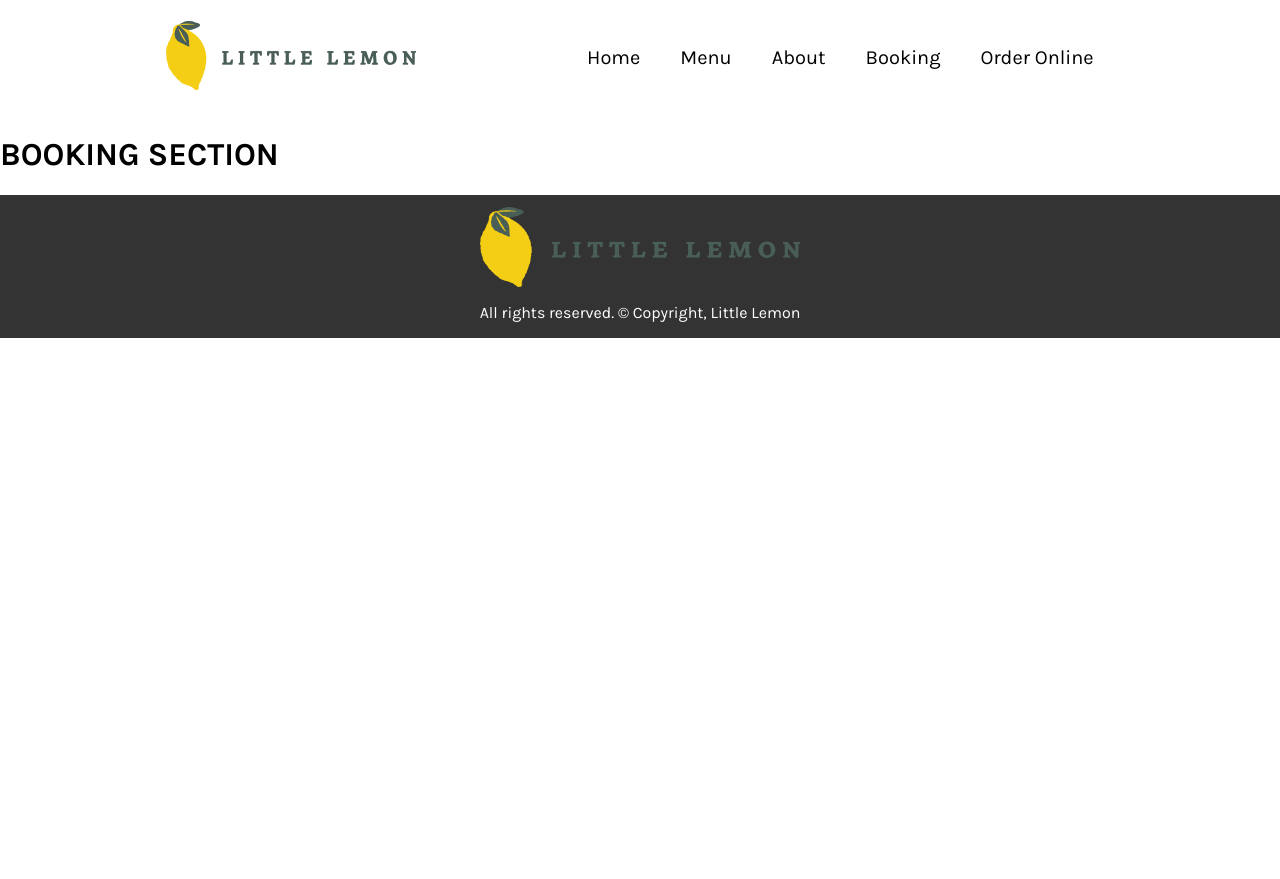
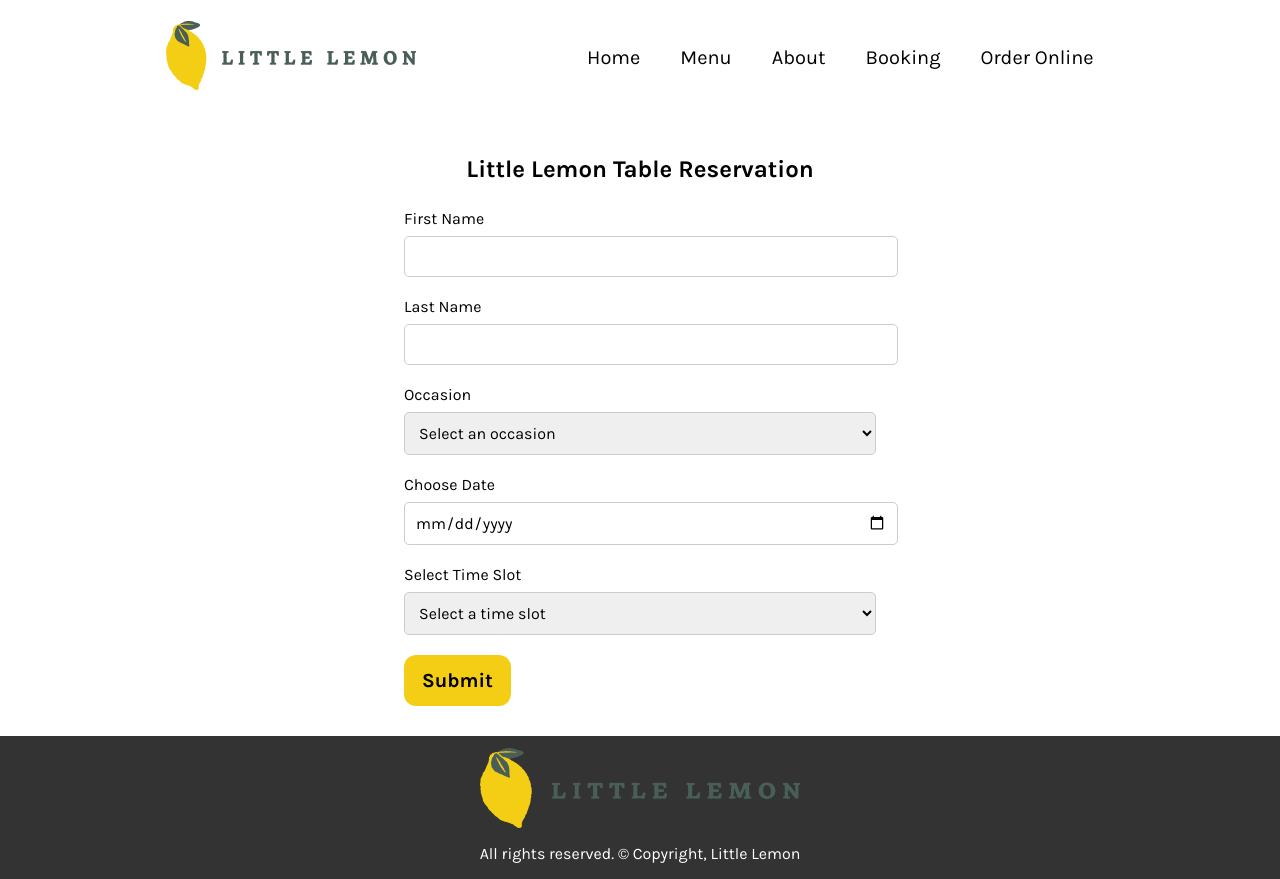
Before and after one commit to jaaaphetpaz/meta-capstone, a React (Create React App) app: page /booking1 in a window 1280 px wide. Before the commit the page ends 800 px from the top, so only its background shows below. Built offline with nearby package versions, Linux system fonts and the light colour scheme.

Commit message:
BookingForm rework

```diff
--- a/src/App.css
+++ b/src/App.css
@@ -142,7 +142,68 @@ button:hover {
 
 /* HEADER TRY */
 
-form,
+/* FORM SECTION TRY ----------------------------------*/
+#booking_form {
+  width: 90vw;
+  max-width: 500px;
+  margin: 0 auto;
+  padding: 20px;
+}
+
+.form-title {
+  text-align: center;
+  font-size: 24px;
+  margin-bottom: 20px;
+}
+
+fieldset {
+  border: none;
+}
+
+label {
+  display: block;
+  margin-bottom: 8px;
+}
+
+input[type="text"],
+input[type="date"],
+select {
+  width: 100%;
+  padding: 10px;
+  margin-bottom: 20px;
+  border: 1px solid #ccc;
+  border-radius: 5px;
+  font-size: 16px;
+}
+
+input[type="submit"] {
+  width: 100%;
+  padding: 10px;
+  border: none;
+  border-radius: 5px;
+  background-color: #007bff;
+  color: #fff;
+  font-size: 16px;
+  cursor: pointer;
+}
+
+input[type="submit"]:hover {
+  background-color: #0056b3;
+}
+
+.error {
+  border-color: #dc3545 !important;
+}
+
+.error-message {
+  color: #dc3545;
+  font-size: 14px;
+  margin-top: 4px;
+}
+
+/* FORM SECTION TRY */
+
+/* form,
 .comfirm {
   padding: 10px 13%;
 }
@@ -179,7 +240,7 @@ label {
 
 .comfirm span {
   color: blue;
-}
+} */
 
 /* menu items */
 
@@ -260,6 +321,52 @@ label {
 }
 
 /* MENU UPDATE CSS */
+
+/* ABOUT SECTION---------------------- */
+#about {
+  background-color: #495e57;
+  padding: 40px 20px;
+  display: flex;
+  justify-content: center;
+  align-items: center;
+}
+
+.banner-about {
+  width: 100%;
+  justify-content: space-around;
+}
+
+.banner-about h3 {
+  font-size: 2.75rem;
+}
+.banner-about h4 {
+  font-size: 2rem;
+}
+
+.banner-about ul {
+  font-size: 1.25rem;
+}
+
+.banner__content-about {
+  color: white;
+  display: flex;
+  flex-direction: column;
+}
+
+.about-container {
+  max-width: 1200px;
+  width: 100%;
+}
+.about-title {
+  font-size: 3rem;
+  margin: 10px 0 10px 0;
+  color: #f4ce14;
+}
+
+.about-btn {
+  margin: 10px 10px;
+}
+/* ABOUT SECTION---------------------- */
 
 footer {
   display: flex;
--- a/src/components/About.jsx
+++ b/src/components/About.jsx
@@ -1,7 +1,37 @@
 import React from "react";
+import Banner from "../img/banner2.jpg";
+import { Link } from "react-router-dom";
 
 const About = () => {
-  return <div>About</div>;
+  return (
+    <section id="about">
+      <div className="about-container">
+        <h2 className="about-title">Operation Hours</h2>
+        <div className="banner banner-about">
+          <div className="banner__content banner__content-about">
+            {/* <h3>Operation Hours</h3> */}
+            <div>
+              <h4>Monday - Friday</h4>
+              <ul>
+                <li>Brunch: 10:00 AM - 2:30PM</li>
+                <li>Dinner: 5:00 PM - 1:30AM</li>
+              </ul>
+            </div>
+            <div>
+              <h4>Saturday - Sunday</h4>
+              <ul>
+                <li>Brunch: 10:00 AM - 2:30PM</li>
+                <li>Dinner: 5:00 PM - 11:30PM</li>
+              </ul>
+            </div>
+          </div>
+          <div className="banner__image">
+            <img src={Banner} alt="Banner Image" />
+          </div>
+        </div>
+      </div>
+    </section>
+  );
 };
 
 export default About;
--- /dev/null
+++ b/src/components/BookingFormTemplate.jsx
@@ -0,0 +1,137 @@
+import React, { useState } from "react";
+
+const BookingFormTemplate = () => {
+  const [firstName, setFirstName] = useState("");
+  const [lastName, setLastName] = useState("");
+  const [selectedDate, setSelectedDate] = useState("");
+  const [occasion, setOccasion] = useState("");
+  const [timeSlot, setTimeSlot] = useState("");
+  const [errors, setErrors] = useState({});
+
+  const handleSubmit = (event) => {
+    event.preventDefault();
+
+    // Perform validation
+    const errors = {};
+    if (!firstName) {
+      errors.firstName = "First name is required";
+    }
+    if (!lastName) {
+      errors.lastName = "Last name is required";
+    }
+    if (!selectedDate) {
+      errors.selectedDate = "Date is required";
+    }
+    if (!occasion) {
+      errors.occasion = "Occasion is required";
+    }
+    if (!timeSlot) {
+      errors.timeSlot = "Time slot is required";
+    }
+
+    if (Object.keys(errors).length > 0) {
+      setErrors(errors);
+      return;
+    }
+
+    // Proceed with form submission
+    console.log("Form submitted successfully:", {
+      firstName,
+      lastName,
+      selectedDate,
+      occasion,
+      timeSlot,
+    });
+
+    // Here you can submit the form data to the server
+  };
+
+  return (
+    <section id="booking_form">
+      <h1 className="form-title">Little Lemon Table Reservation</h1>
+      <form onSubmit={handleSubmit}>
+        <fieldset>
+          <div>
+            <label htmlFor="first-name">First Name</label>
+            <input
+              type="text"
+              id="first-name"
+              value={firstName}
+              onChange={(e) => setFirstName(e.target.value)}
+              className={errors.firstName ? "error" : ""}
+            />
+            {errors.firstName && (
+              <div className="error-message">{errors.firstName}</div>
+            )}
+          </div>
+          <div>
+            <label htmlFor="last-name">Last Name</label>
+            <input
+              type="text"
+              id="last-name"
+              value={lastName}
+              onChange={(e) => setLastName(e.target.value)}
+              className={errors.lastName ? "error" : ""}
+            />
+            {errors.lastName && (
+              <div className="error-message">{errors.lastName}</div>
+            )}
+          </div>
+          <div>
+            <label htmlFor="occasion">Occasion</label>
+            <select
+              id="occasion"
+              value={occasion}
+              onChange={(e) => setOccasion(e.target.value)}
+              className={errors.occasion ? "error" : ""}
+            >
+              <option value="">Select an occasion</option>
+              <option value="birthday">Birthday</option>
+              <option value="anniversary">Anniversary</option>
+            </select>
+            {errors.occasion && (
+              <div className="error-message">{errors.occasion}</div>
+            )}
+          </div>
+          <div>
+            <label htmlFor="book-date">Choose Date</label>
+            <input
+              type="date"
+              id="book-date"
+              value={selectedDate}
+              onChange={(e) => setSelectedDate(e.target.value)}
+              className={errors.selectedDate ? "error" : ""}
+              required
+            />
+            {errors.selectedDate && (
+              <div className="error-message">{errors.selectedDate}</div>
+            )}
+          </div>
+          <div>
+            <label htmlFor="time-slot">Select Time Slot</label>
+            <select
+              id="time-slot"
+              value={timeSlot}
+              onChange={(e) => setTimeSlot(e.target.value)}
+              className={errors.timeSlot ? "error" : ""}
+            >
+              <option value="">Select a time slot</option>
+              <option value="morning">Morning (9:00 AM - 12:00 PM)</option>
+              <option value="afternoon">Afternoon (12:00 PM - 3:00 PM)</option>
+              <option value="evening">Evening (3:00 PM - 6:00 PM)</option>
+              <option value="night">Night (6:00 PM - 9:00 PM)</option>
+            </select>
+            {errors.timeSlot && (
+              <div className="error-message">{errors.timeSlot}</div>
+            )}
+          </div>
+          <div>
+            <button type="submit">Submit</button>
+          </div>
+        </fieldset>
+      </form>
+    </section>
+  );
+};
+
+export default BookingFormTemplate;
--- a/src/pages/Booking1.jsx
+++ b/src/pages/Booking1.jsx
@@ -1,11 +1,8 @@
 import React from "react";
+import BookingFormTemplate from "../components/BookingFormTemplate";
 
 const Booking1 = () => {
-  return (
-    <div>
-      <h1>BOOKING SECTION</h1>
-    </div>
-  );
+  return <BookingFormTemplate />;
 };
 
 export default Booking1;
```
